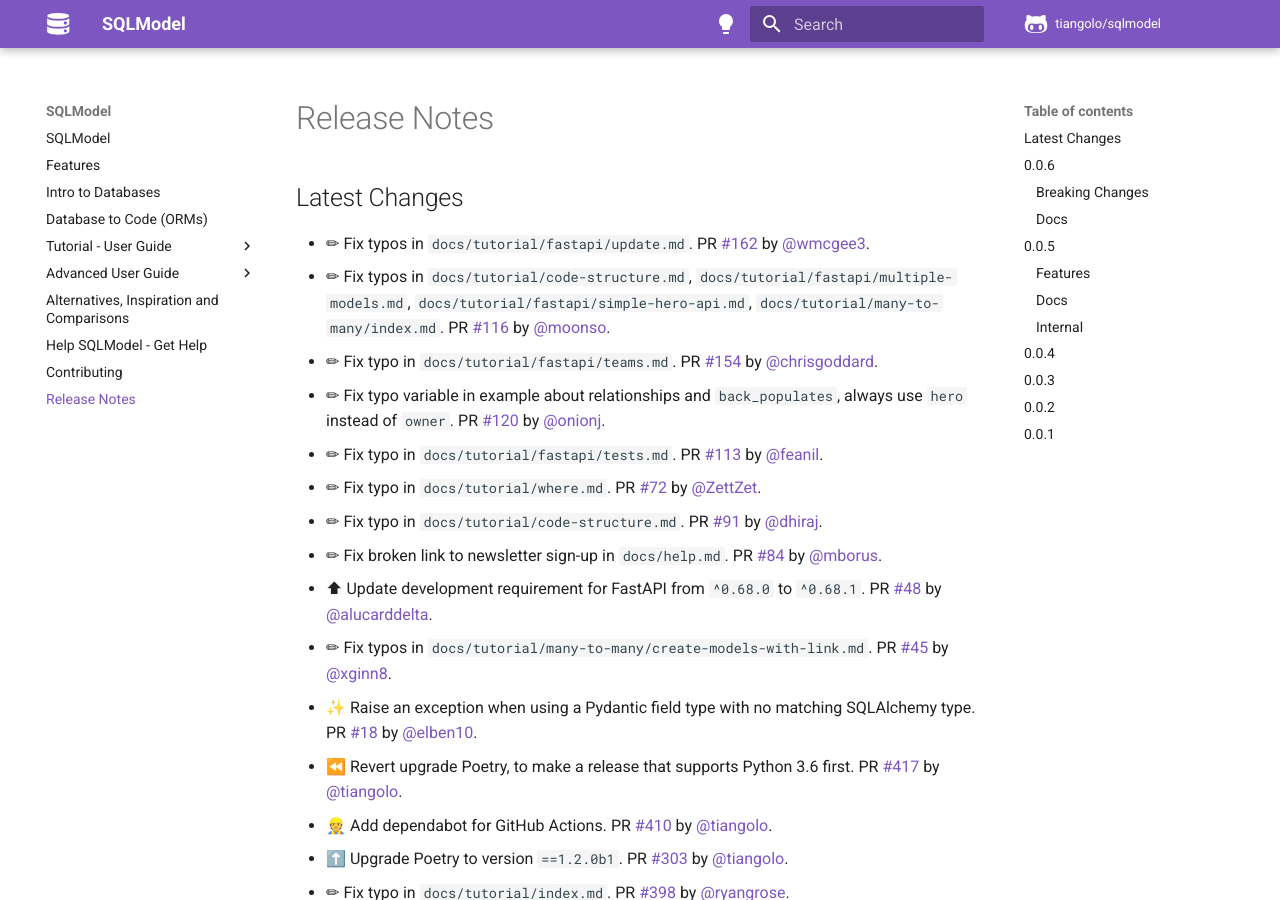
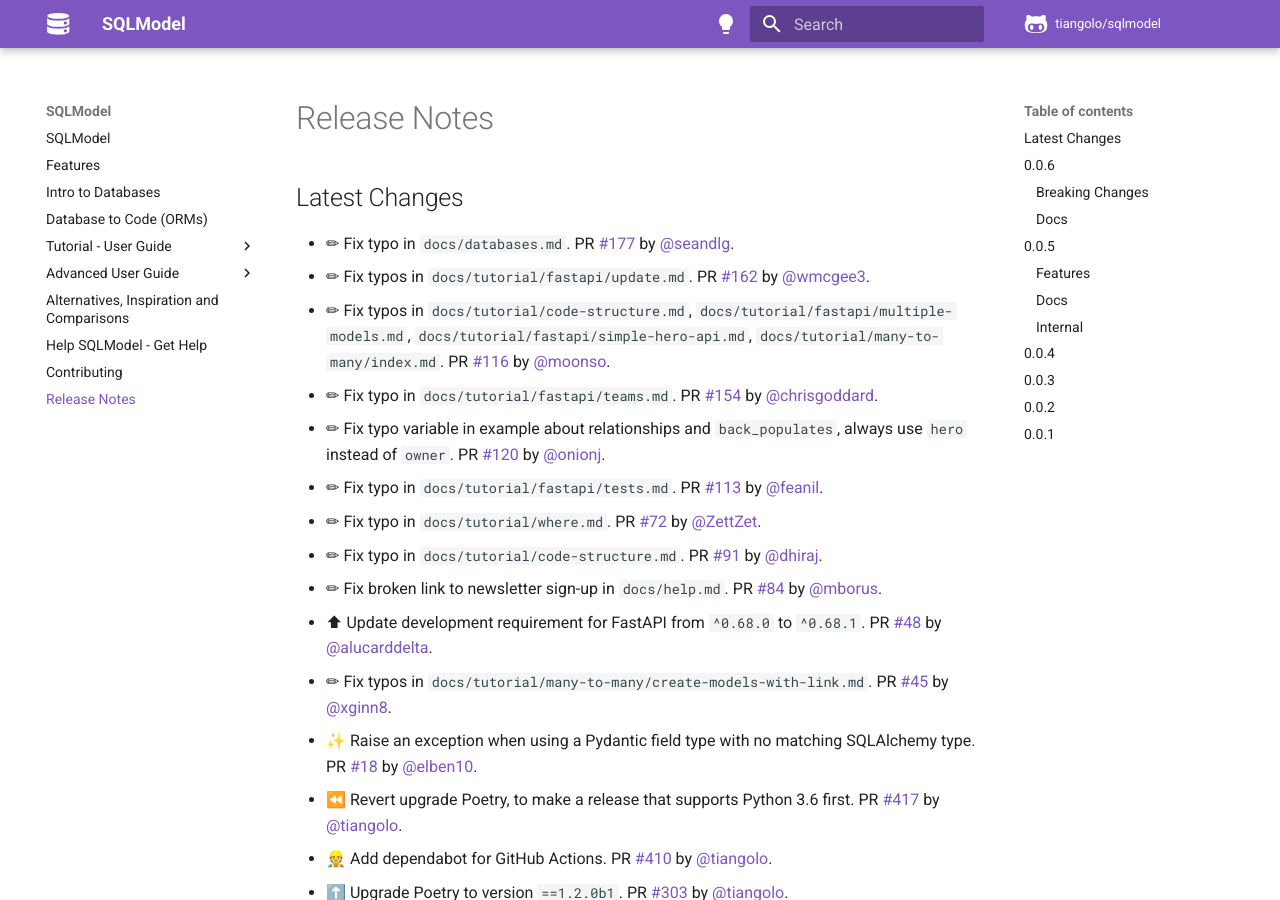
Before and after one commit to upmorpheus/Laravel-perfect, an MkDocs documentation site: the page built from docs/release-notes.md, in a window 1280 px wide and 900 px high. Built offline with MkDocs 1.6.1 and Material for MkDocs 9.7.7, drawn with Linux system fonts in a browser that asks for light colours; comment, search, counter and statistics services are not loaded.

Commit message:
📝 Update release notes

```diff
--- a/docs/release-notes.md
+++ b/docs/release-notes.md
@@ -2,6 +2,7 @@
 
 ## Latest Changes
 
+* ✏ Fix typo in `docs/databases.md`. PR [#177](https://github.com/tiangolo/sqlmodel/pull/177) by [@seandlg](https://github.com/seandlg).
 * ✏ Fix typos in `docs/tutorial/fastapi/update.md`. PR [#162](https://github.com/tiangolo/sqlmodel/pull/162) by [@wmcgee3](https://github.com/wmcgee3).
 * ✏ Fix typos in `docs/tutorial/code-structure.md`, `docs/tutorial/fastapi/multiple-models.md`, `docs/tutorial/fastapi/simple-hero-api.md`, `docs/tutorial/many-to-many/index.md`. PR [#116](https://github.com/tiangolo/sqlmodel/pull/116) by [@moonso](https://github.com/moonso).
 * ✏ Fix typo in `docs/tutorial/fastapi/teams.md`. PR [#154](https://github.com/tiangolo/sqlmodel/pull/154) by [@chrisgoddard](https://github.com/chrisgoddard).
```
